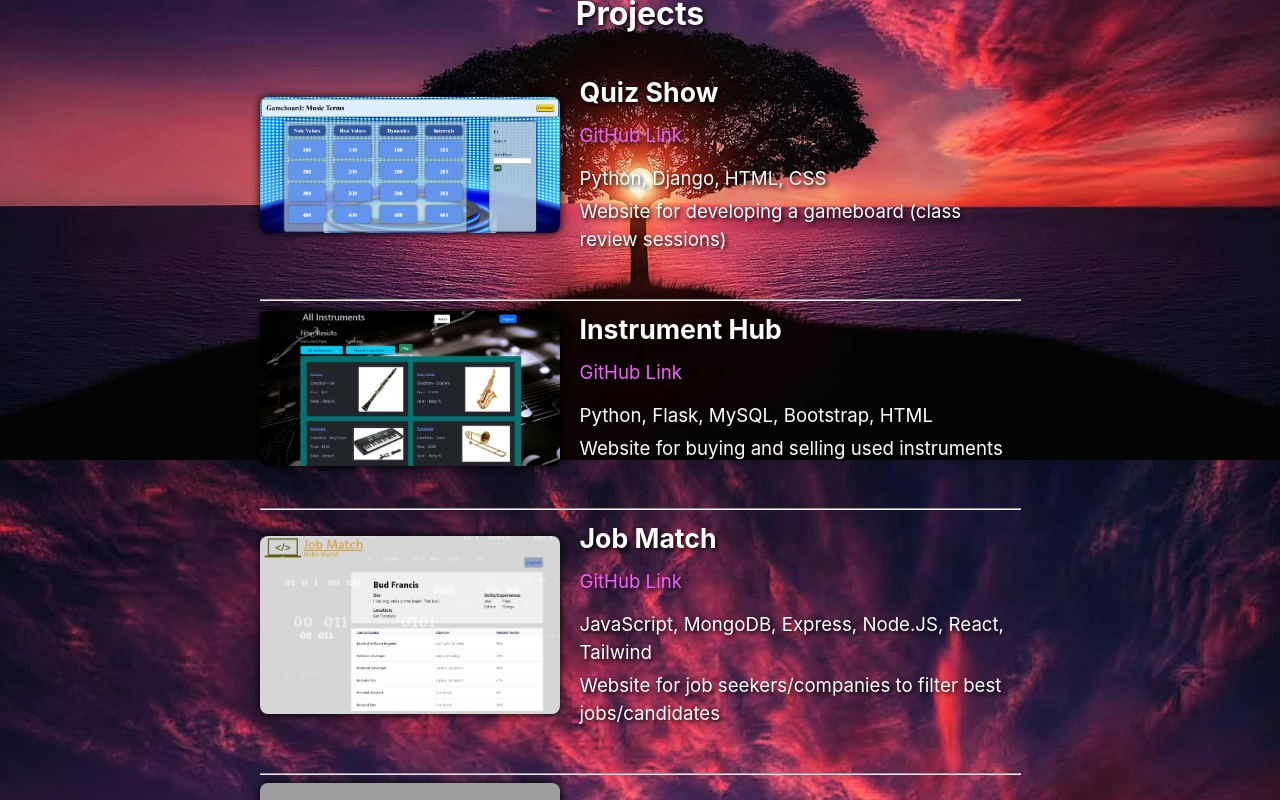
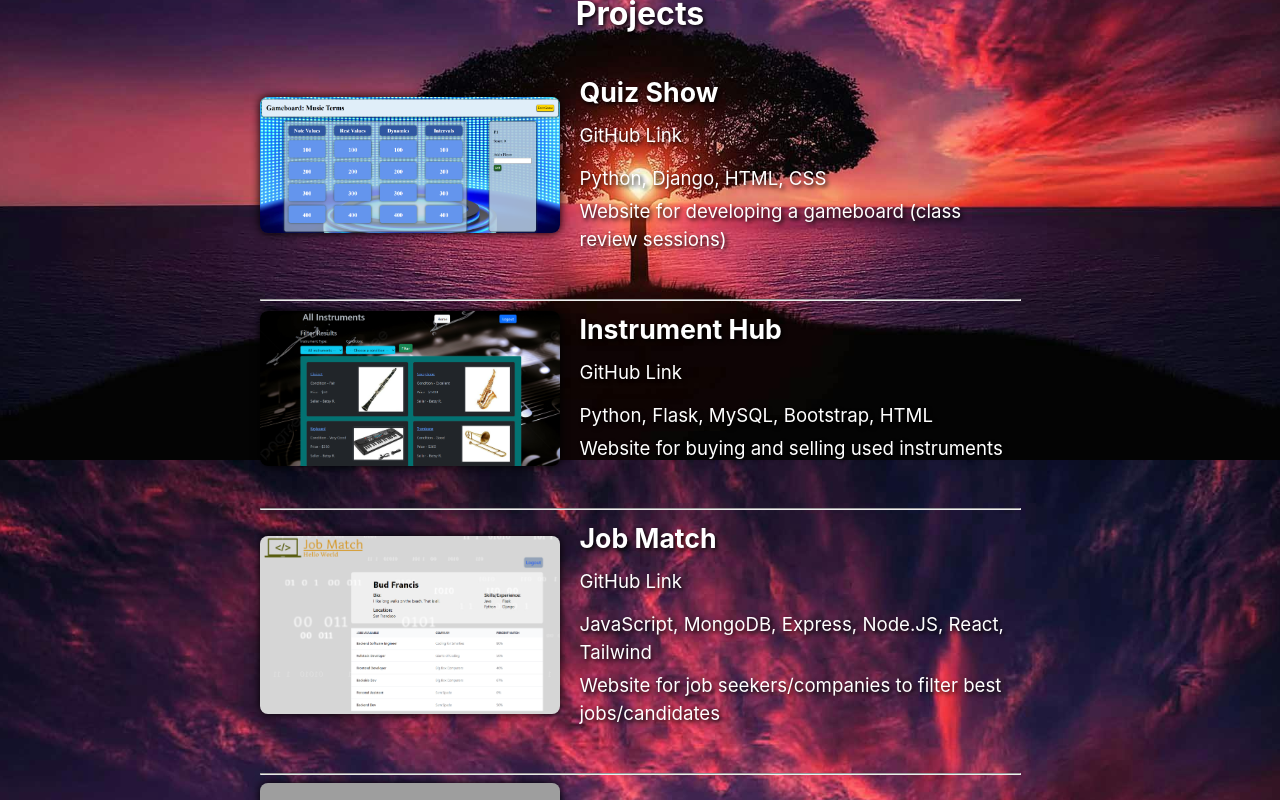
Before and after one commit to Wbradmeyer/vitePortfolio, a Vue app: page / in a window 1280 px wide. Shown: the part 1940-2740 px from the top of the page. Built offline with nearby package versions, Linux system fonts and the light colour scheme; grey boxes are pictures that could not be loaded.

Commit message:
clean html comments, project links white

```diff
--- a/src/components/Contact.vue
+++ b/src/components/Contact.vue
@@ -26,23 +26,6 @@ const contactLinks = [
 </script>
 
 <template>
-    <!-- <div class="container">
-        <div class="card">
-            <h1 style="text-align: center;">Contact Me</h1>
-            <p>
-                <img src="../assets/email-1.png" alt="email icon">
-                <a href="mailto:wbradmeyer@gmail.com">Email Me</a>
-            </p>
-            <p>
-                <img src="../assets/linkedin2.png" alt="linkedin icon" style="border-radius: 12px; max-width: 73px; margin-left: 2px;">
-                <a href="https://www.linkedin.com/in/wbrad-meyer/">LinkedIn</a>
-            </p>
-            <p>
-                <img src="../assets/github1.svg" alt="github icon">
-                <a href="https://github.com/Wbradmeyer">GitHub</a>
-            </p>
-        </div>
-    </div> -->
     <section class="container">
         <address class="card">
             <h1 class="title">Contact Me</h1>
@@ -100,8 +83,8 @@ const contactLinks = [
     }
 
     .icon {
-        width: 50px;
-        height: 50px;
+        width: 40px;
+        height: 40px;
         border-radius: 50%;
         margin-right: 15px;
         transition: transform 0.3s ease, box-shadow 0.3s ease;
--- a/src/components/Projects.vue
+++ b/src/components/Projects.vue
@@ -116,7 +116,7 @@ const projects = [
     .github-link {
         display: inline-block;
         margin-bottom: 10px;
-        color: #f460ff;
+        color: white;
         text-decoration: none;
         font-size: 14pt;
     }
```
